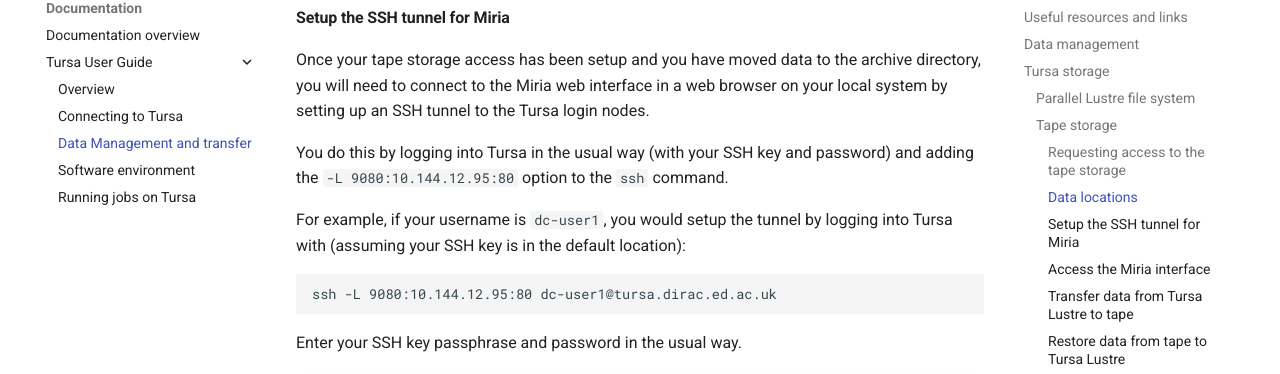
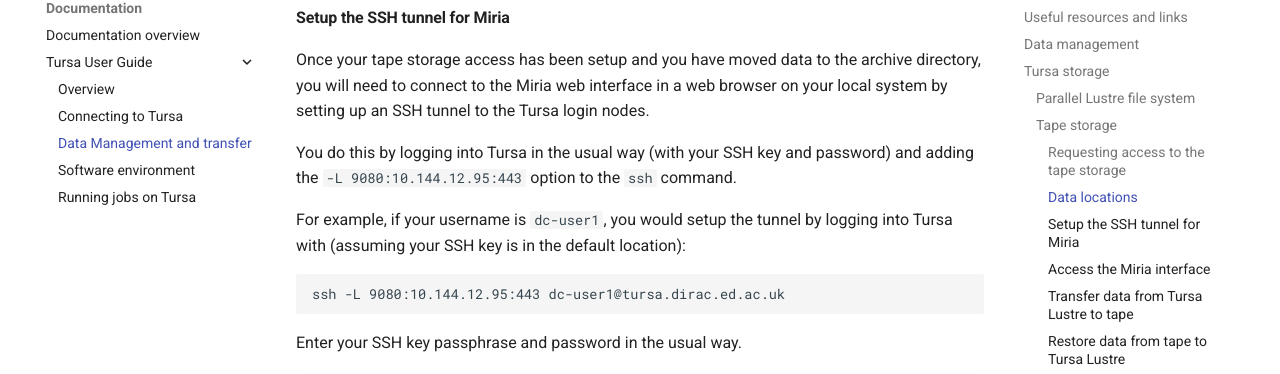
Before and after one commit to EPCCed/dirac-docs, an MkDocs documentation site: the page built from docs/tursa-user-guide/data.md, in a window 1280 px wide and 900 px high, scrolled down 2086 px. Shown: the part 91-465 px from the top of the window. Built offline with MkDocs 1.6.1 and Material for MkDocs 9.7.7, drawn with Linux system fonts in a browser that asks for light colours; comment, search, counter and statistics services are not loaded.

Commit message:
updated port number for ssh tunnel
Updated port number to 443 for creating the tunnel.
Replaced 80 -> 443

````diff
--- a/docs/tursa-user-guide/data.md
+++ b/docs/tursa-user-guide/data.md
@@ -99,13 +99,13 @@
 Tursa login nodes.
 
 You do this by logging into Tursa in the usual way (with your SSH key and password)
-and adding the `-L 9080:10.144.12.95:80` option to the `ssh` command.
+and adding the `-L 9080:10.144.12.95:443` option to the `ssh` command.
 
 For example, if your username is `dc-user1`, you would setup the tunnel
 by logging into Tursa with (assuming your SSH key is in the default location):
 
 ```
-ssh -L 9080:10.144.12.95:80 dc-user1@tursa.dirac.ed.ac.uk
+ssh -L 9080:10.144.12.95:443 dc-user1@tursa.dirac.ed.ac.uk
 ```
 
 Enter your SSH key passphrase and password in the usual way.
````
